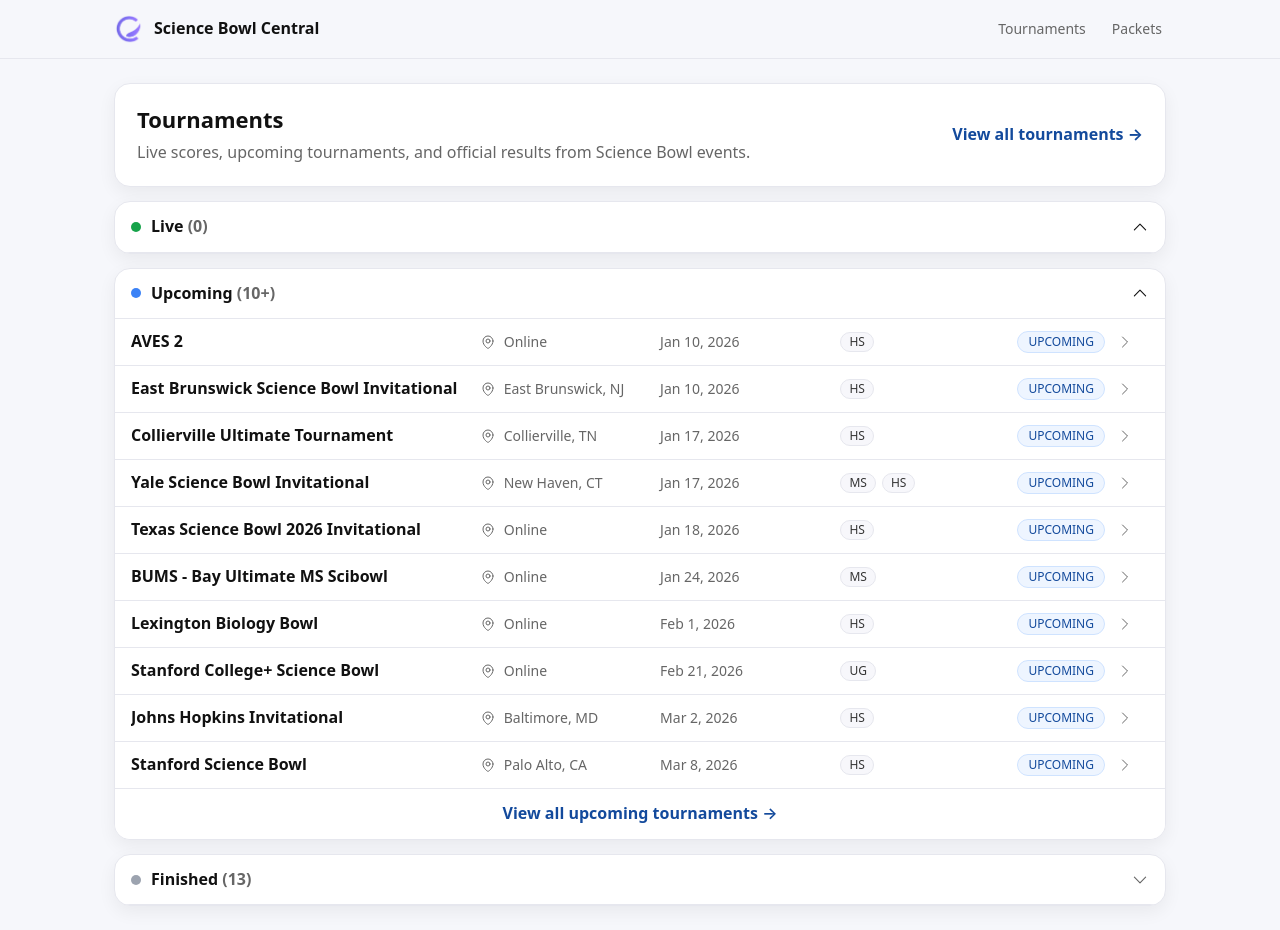
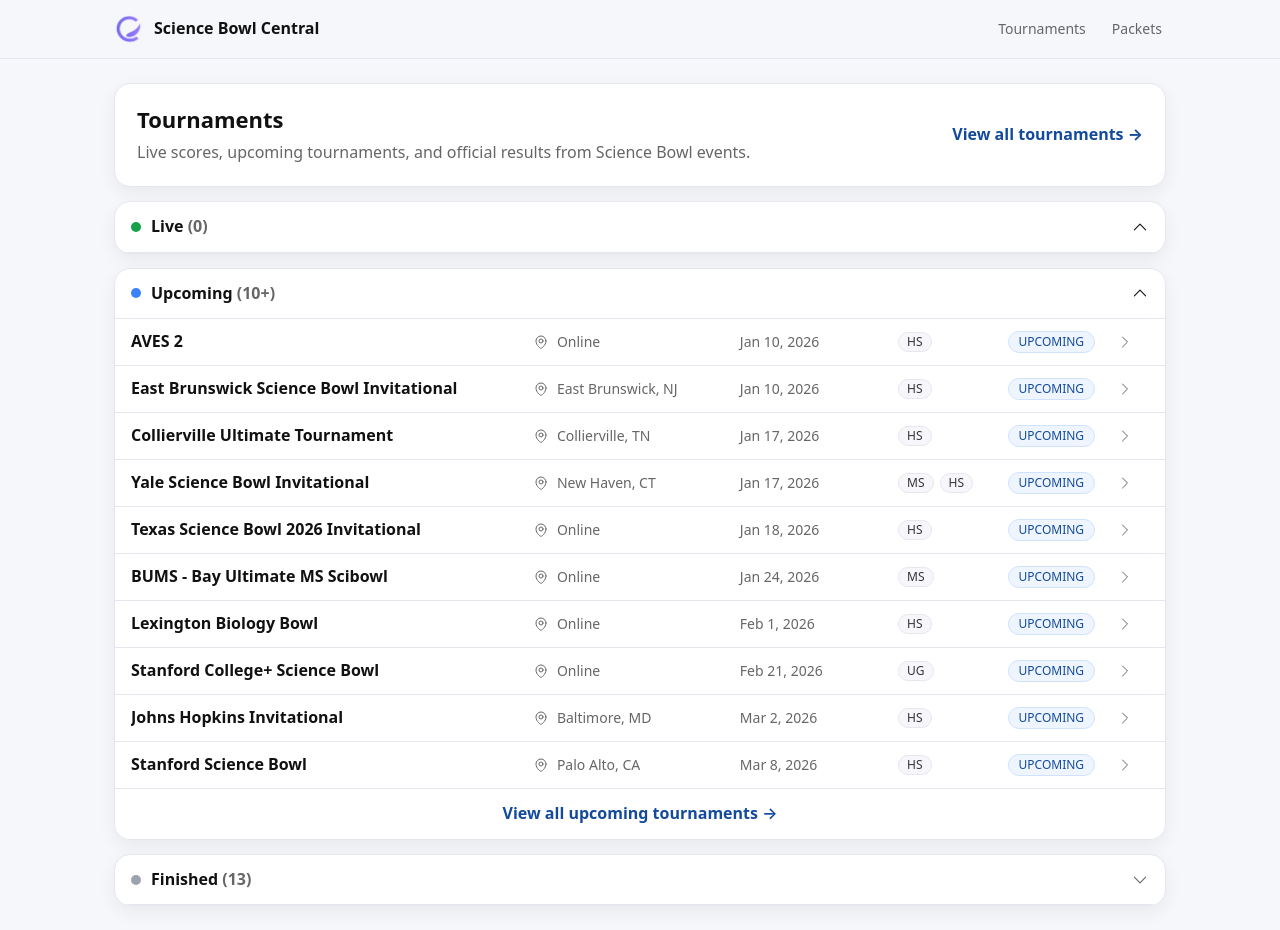
Before and after one commit to xpoes123/scibowl-org, a React (Vite) app in the folder apps/website/frontend/: page / in a window 1280 px wide. Built offline with nearby package versions, Linux system fonts and the light colour scheme.

Commit message:
Tweak row spacing

```diff
--- a/apps/website/frontend/src/index.css
+++ b/apps/website/frontend/src/index.css
@@ -539,7 +539,7 @@ img {
 }
 
 .sbTournamentRowContentStatus {
-  grid-template-columns: minmax(0, 2fr) minmax(0, 1fr) minmax(0, 1fr) minmax(0, 0.5fr) minmax(0, 1fr) 32px;
+  grid-template-columns: minmax(0, 2fr) minmax(0, 1fr) minmax(0, 0.75fr) minmax(0, 0.5fr) minmax(0, 0.5fr) 32px;
   justify-items: start;
 }
 
@@ -658,8 +658,8 @@ img {
 .sbRowStatus {
   display: flex;
   align-items: center;
-  justify-content: flex-end;
-  justify-self: end;
+  justify-content: flex-start;
+  justify-self: start;
 }
 
 .sbRowChevron {
```
